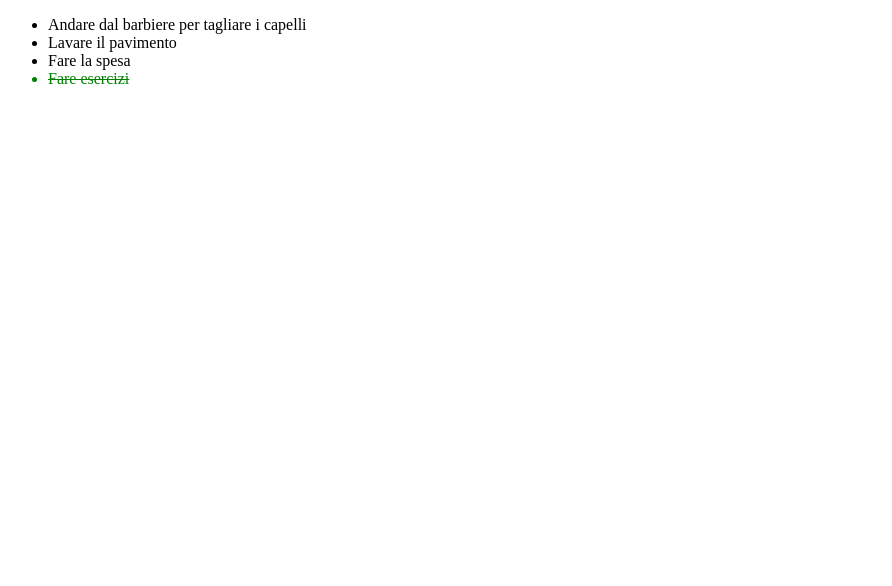
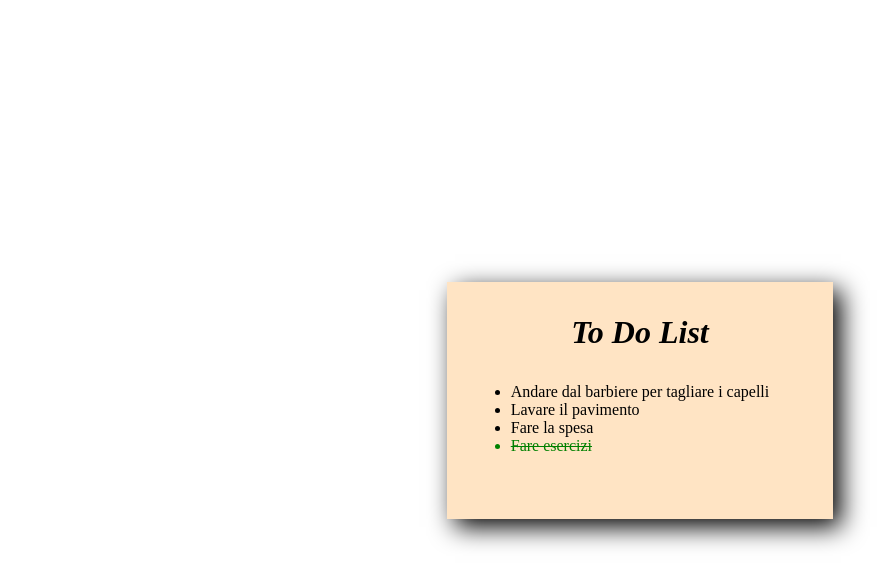
Before and after one commit to agostinoluca/vue-todolist, a Vue app: page / in a window 1280 px wide. Shown: the top 586 px of the page, without its empty margins (0-892 px from the left). Built offline with nearby package versions, Linux system fonts and the light colour scheme.

Commit message:
add style

```diff
--- a/src/App.vue
+++ b/src/App.vue
@@ -4,6 +4,7 @@ export default {
   data() {
 
     return {
+      name: 'To Do List',
       toDo: [
         { text: 'Andare dal barbiere per tagliare i capelli', done: false },
         { text: 'Lavare il pavimento', done: false },
@@ -22,11 +23,16 @@ export default {
 </script>
 
 <template>
-<ul class="toDoList">
-  <li v-for="(todo, index) in toDo" :key="index" @click="toggleDone(index)" :class="{ 'completed': todo.done }">
-    {{ todo.text }}
-  </li>
-</ul>
+<div class="container">
+  <div class="paper">
+    <h1>{{ name }}</h1>
+    <ul class="toDoList">
+      <li v-for="(todo, index) in toDo" :key="index" @click="toggleDone(index)" :class="{ 'completed': todo.done }">
+        {{ todo.text }}
+      </li>
+    </ul>
+  </div>
+</div>
 
 </template>
 
--- a/src/style.css
+++ b/src/style.css
@@ -1,9 +1,37 @@
+* {
+  padding: 0;
+  margin: 0;
+  box-sizing: border-box;
+}
+
+.container {
+  margin: auto;
+  display: flex;
+  justify-content: center;
+  align-items: center;
+  height: 100vh;
+  width: 100vw;
+}
+
+.paper {
+  background-color: bisque;
+  padding: 2rem;
+  display: flex;
+  flex-direction: column;
+  align-items: center;
+  box-shadow: 0.5rem 0.5rem 1.5rem black;
+}
+
+.paper h1 {
+  font-style: italic;
+}
+
+.toDoList {
+  padding: 2rem;
+}
+
 .toDoList:hover {
   cursor: pointer;
-}
-
-li:hover {
-  font-size: 1.2rem;
 }
 
 .completed {
```
